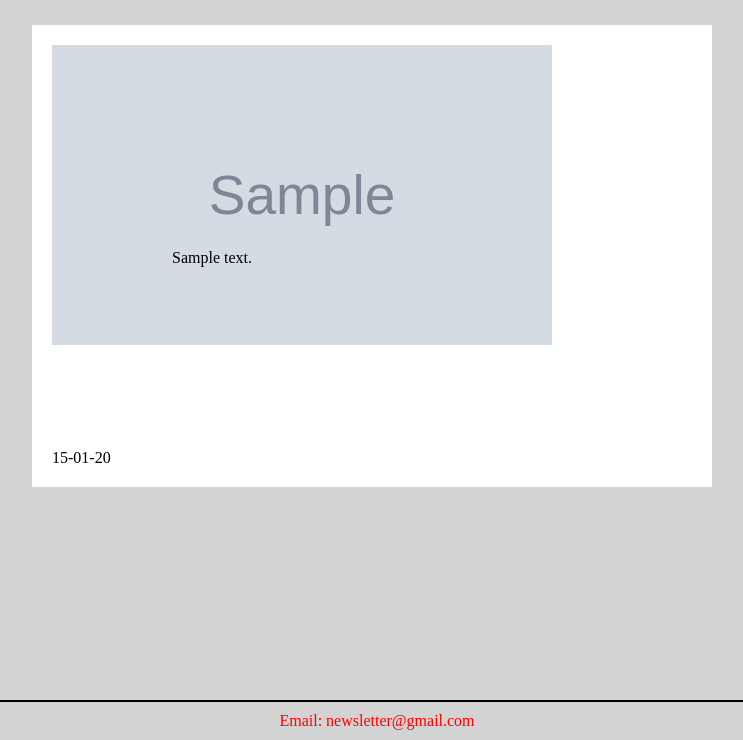
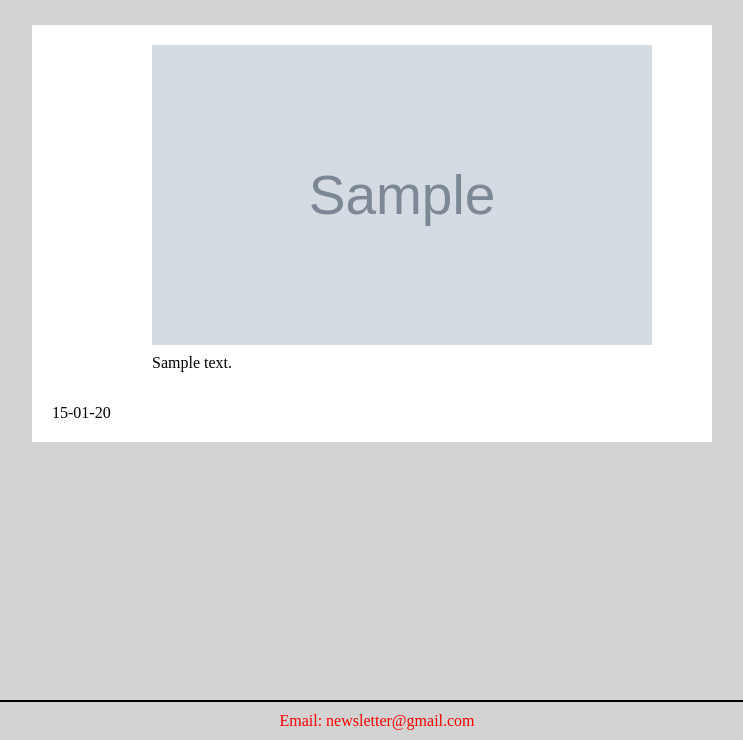
Before and after one commit to JohanGeorge/Major-Project-SDD, a PHP site: page / in a window 1280 px wide. Shown: the part 60-800 px from the top of the page, without its empty margins (273-1016 px from the left). Run offline with PHP 8.4, Linux system fonts and the light colour scheme; tables that the repository leaves empty or names only in its code hold one stand-in row (values such as "Sample post"); grey boxes marked "Sample" are stand-in pictures.

Commit message:
Update style.css

```diff
--- a/style.css
+++ b/style.css
@@ -5,7 +5,6 @@ div.icon{
 }
 header{
 	position:fixed;
-
 	width: 100%;
 	height: 60px;
 	background-color: #222222;
@@ -23,16 +22,26 @@ div.post{
 	background-color:white;
 	border:5px solid lightgrey;
 	width:50%;
+	min-height:100px;
+	height:auto;
 	margin-right:200px;
+}
+div.postimg{
+	position:relative;
+	left:100px;
+	margin-right:170px;
+	margin-bottom:5px;
+	/* border:2px solid green; */
 }
 div.desc{
 	position:relative;
-	top:-100px;
-	left:120px;
-	width:80%;
-	height:200px;
-	margin-bottom:-100px;
+	top:0px;
+	left:100px;
+	width:500px;
+	min-height:50px;
+	margin-bottom:0px;
 	word-wrap:break-word;
+	/*border:2px solid green;*/
 }
 *{
 	margin:0px;
```
